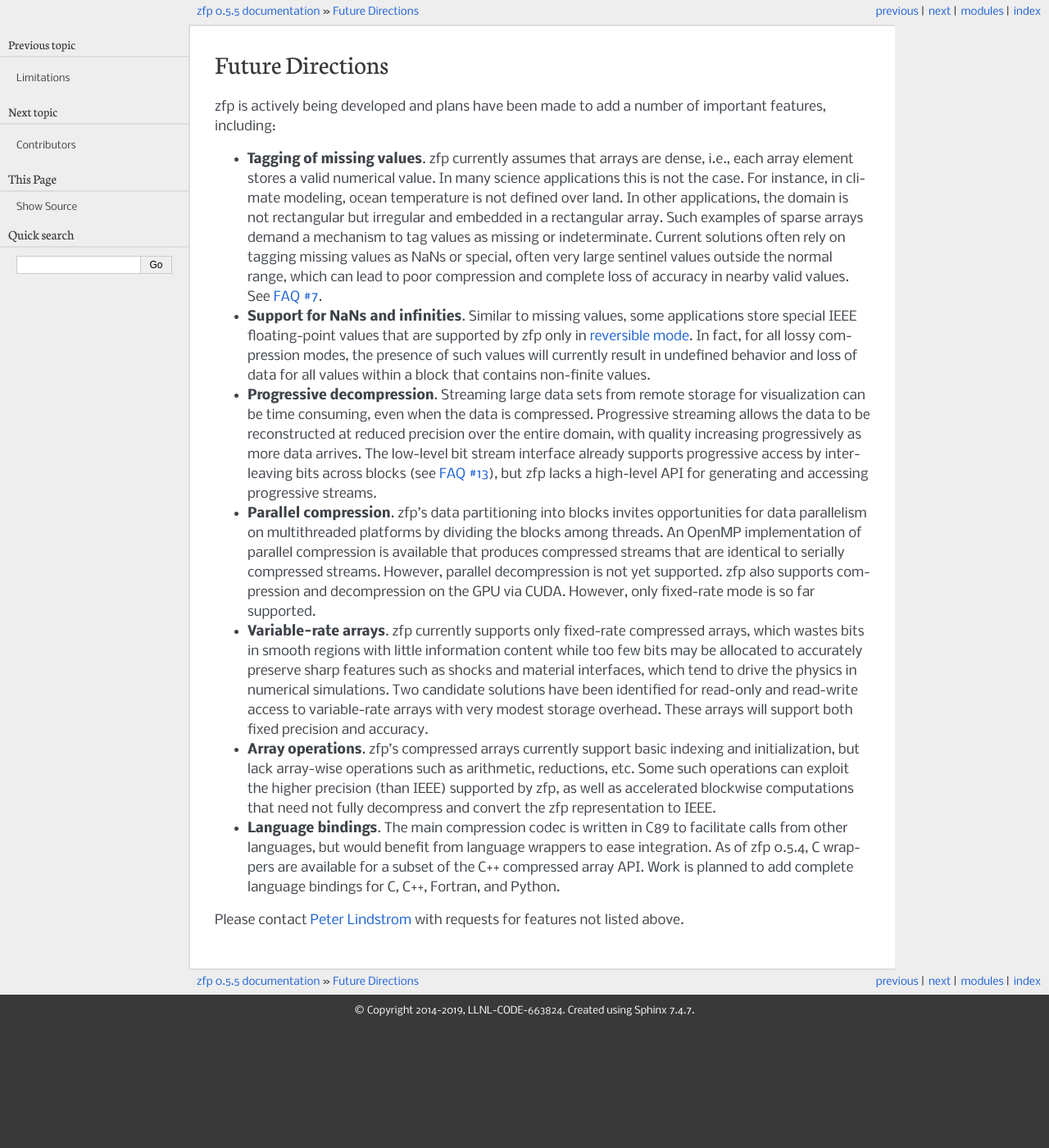
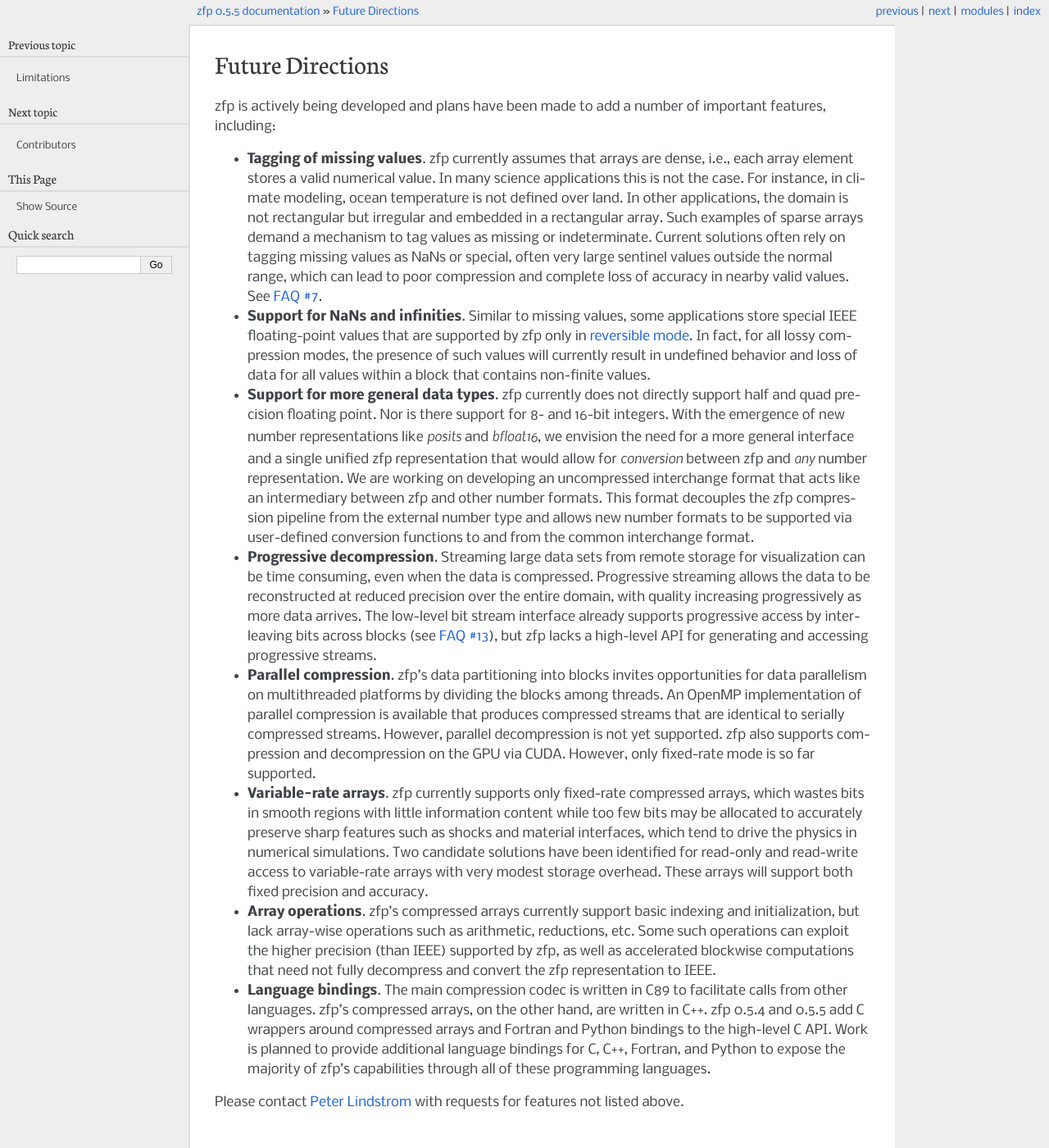
Before and after one commit to LLNL/zfp, a Sphinx documentation site: the page built from docs/source/directions.rst, in a window 1280 px wide and 1400 px high. Shown: the whole window at 82% size. Built offline with Sphinx 7.4.7, drawn with Linux system fonts in a browser that asks for light colours; formulas are drawn with MathJax 3.

Commit message:
Discuss future ZIF format

```diff
--- a/docs/source/directions.rst
+++ b/docs/source/directions.rst
@@ -25,6 +25,18 @@ important features, including:
   In fact, for all lossy compression modes, the presence of such values will
   currently result in undefined behavior and loss of data for all values
   within a block that contains non-finite values.
+
+- **Support for more general data types**.  |zfp| currently does not
+  directly support half and quad precision floating point.  Nor is there
+  support for 8- and 16-bit integers.  With the emergence of new number
+  representations like *posits* and *bfloat16*, we envision the need for
+  a more general interface and a single unified |zfp| representation that
+  would allow for *conversion* between |zfp| and *any* number representation.
+  We are working on developing an uncompressed interchange format that acts
+  like an intermediary between |zfp| and other number formats.  This format
+  decouples the |zfp| compression pipeline from the external number type and
+  allows new number formats to be supported via user-defined conversion
+  functions to and from the common interchange format.
 
 - **Progressive decompression**.  Streaming large data sets from remote
   storage for visualization can be time consuming, even when the data is
@@ -61,10 +73,12 @@ important features, including:
   |zfp| representation to IEEE.
 
 - **Language bindings**.  The main compression codec is written in C89 to
-  facilitate calls from other languages, but would benefit from language
-  wrappers to ease integration.  As of |zfp| |cfprelease|, C wrappers are
-  available for a subset of the C++ compressed array API.  Work is planned
-  to add complete language bindings for C, C++, Fortran, and Python.
+  facilitate calls from other languages.  |zfp|'s compressed arrays, on
+  the other hand, are written in C++.  |zfp| |cfprelease| and |zforprelease|
+  add C wrappers around compressed arrays and Fortran and Python bindings to
+  the high-level C API.  Work is planned to provide additional language
+  bindings for C, C++, Fortran, and Python to expose the majority of |zfp|'s
+  capabilities through all of these programming languages.
 
 Please contact `Peter Lindstrom <mailto:pl@llnl.gov>`__ with requests for
 features not listed above.
```
